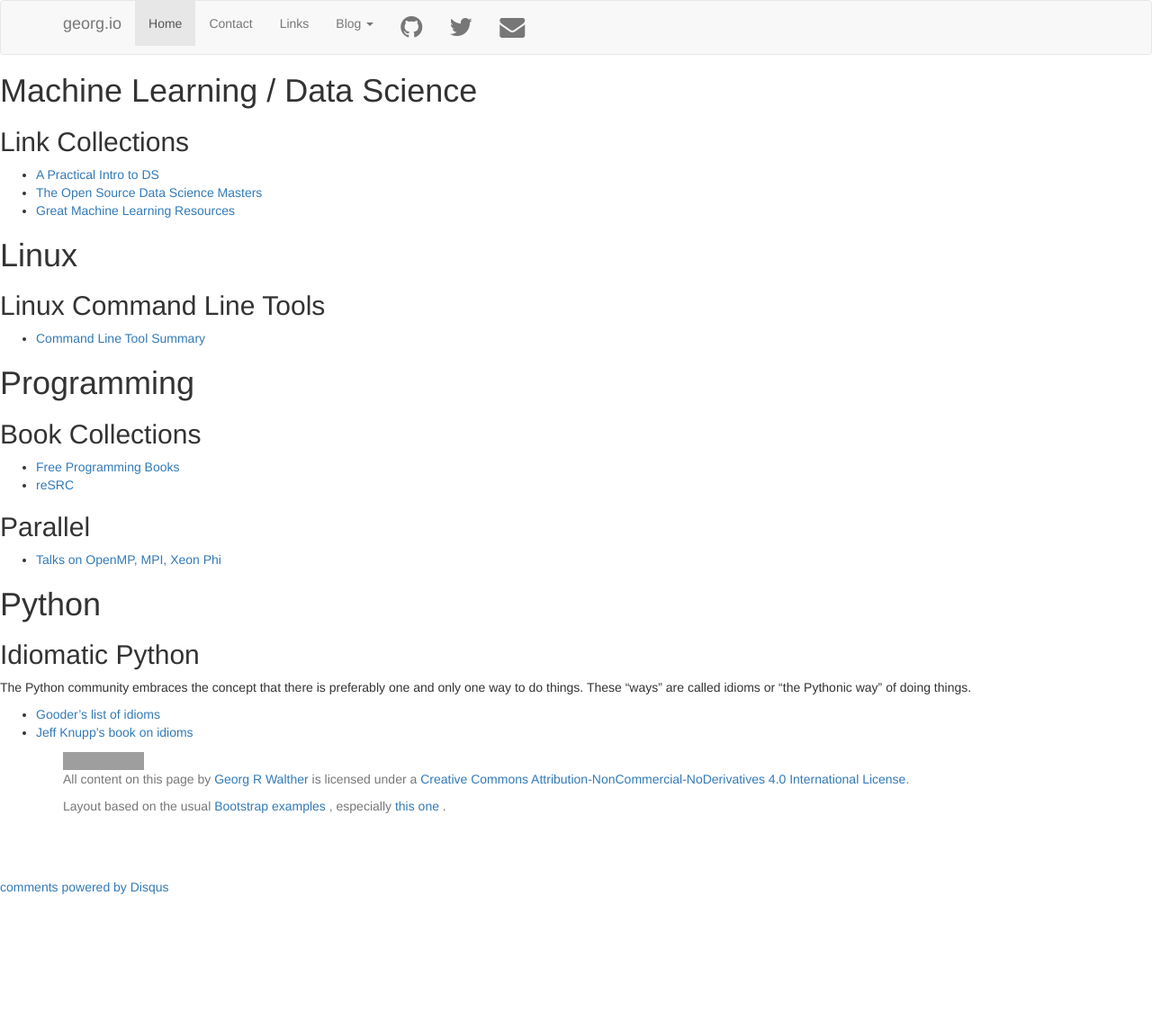
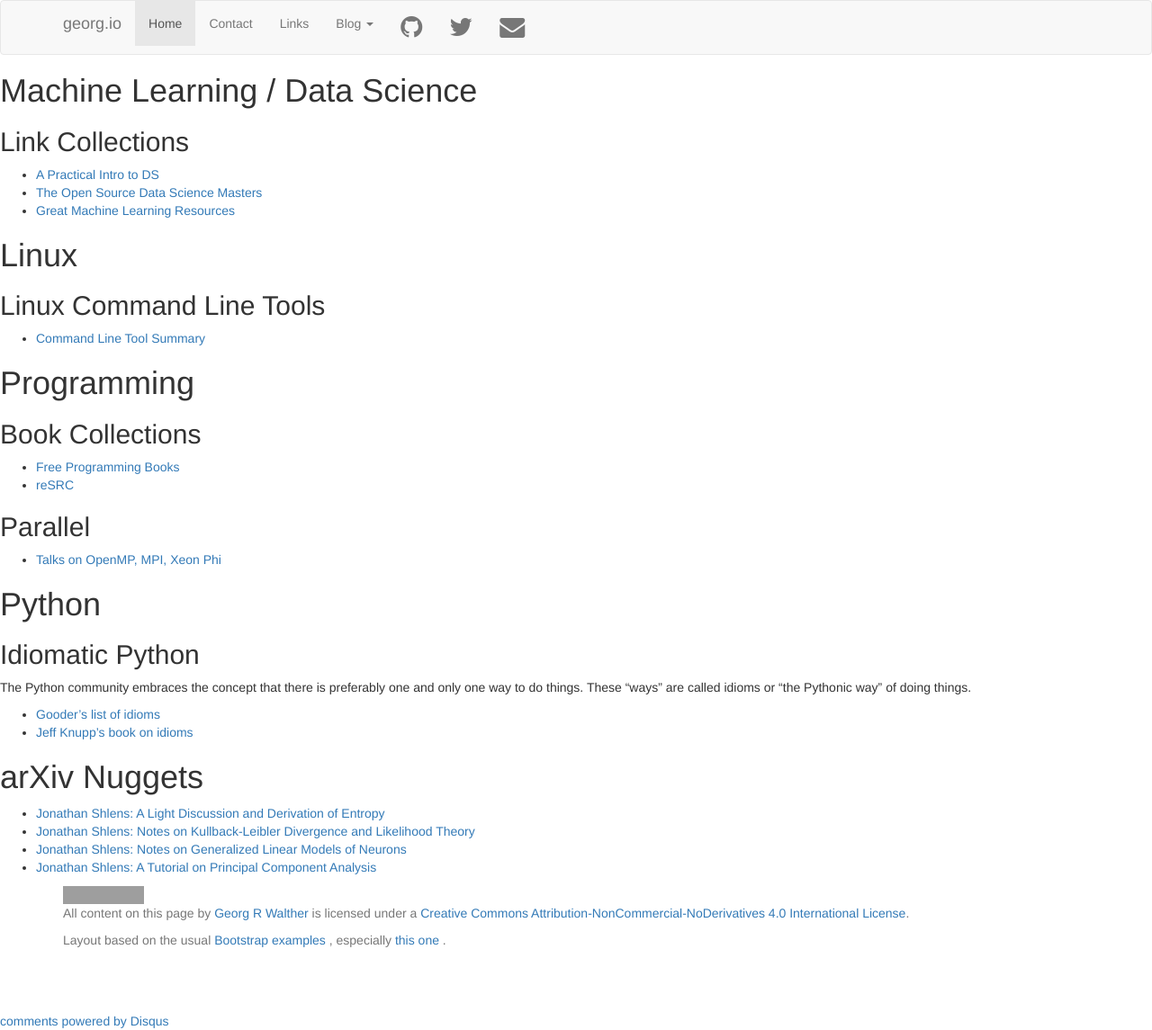
Before and after one commit to waltherg/backup.waltherg.github.io, a Jekyll site: the page built from links/index.md, in a window 1280 px wide. Shown: the whole page at 90% size. Built offline with Jekyll 4.4.1, drawn with Linux system fonts in a browser that asks for light colours; nearby versions of some CDN libraries; comment, search, counter and statistics services are not loaded; before the commit the page ends 996 px from its top, so only the background shows below that; grey boxes are pictures that could not be loaded.

Commit message:
add arXiv nuggets

```diff
--- a/links/index.md
+++ b/links/index.md
@@ -35,3 +35,10 @@ These "ways" are called idioms or "the Pythonic way" of doing things.
 
 - [Gooder's list of idioms](http://python.net/~goodger/projects/pycon/2007/idiomatic/handout.html)
 - [Jeff Knupp's book on idioms](http://www.jeffknupp.com/writing-idiomatic-python-ebook/)
+
+
+# arXiv Nuggets
+- [Jonathan Shlens: A Light Discussion and Derivation of Entropy](http://arxiv.org/pdf/1404.1998.pdf)
+- [Jonathan Shlens: Notes on Kullback-Leibler Divergence and Likelihood Theory](http://arxiv.org/pdf/1404.2000.pdf)
+- [Jonathan Shlens: Notes on Generalized Linear Models of Neurons](http://arxiv.org/pdf/1404.1999.pdf)
+- [Jonathan Shlens: A Tutorial on Principal Component Analysis](http://arxiv.org/pdf/1404.1100.pdf)
```
